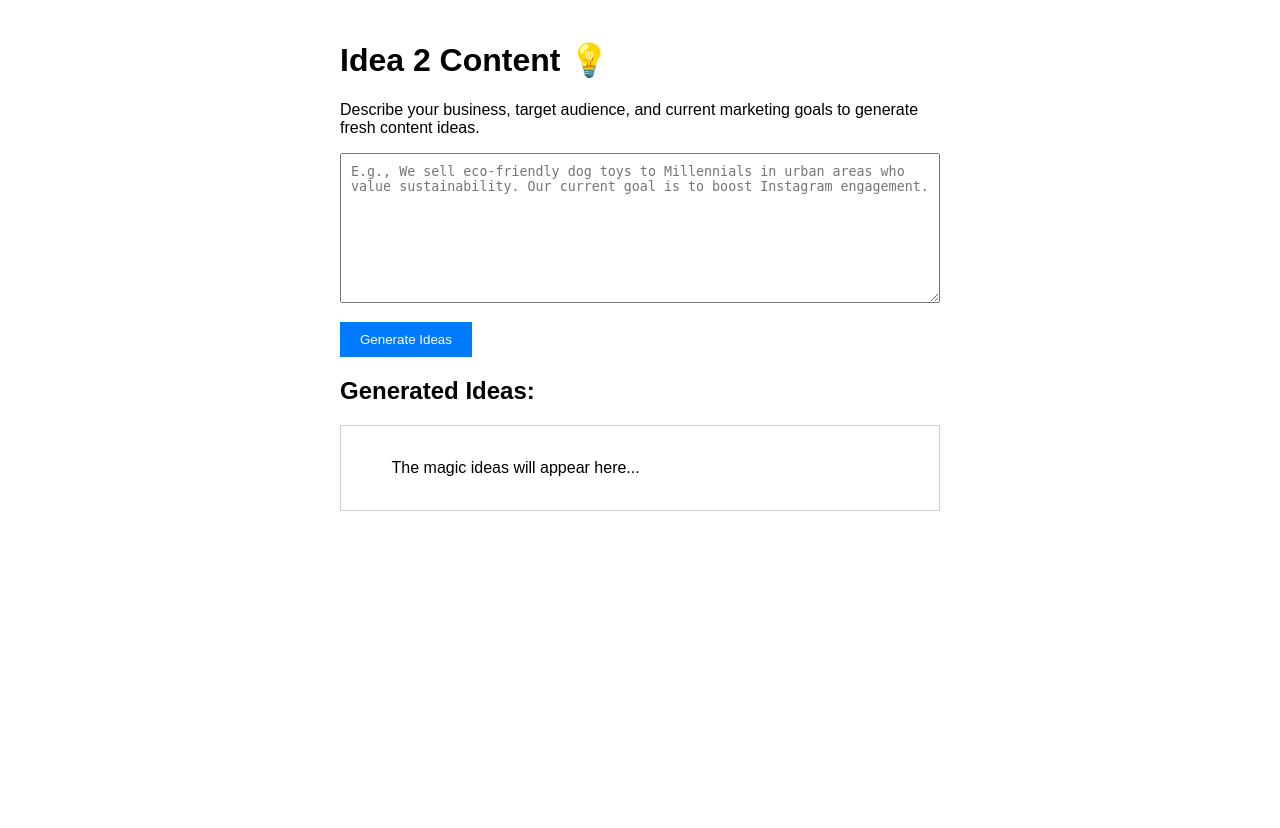
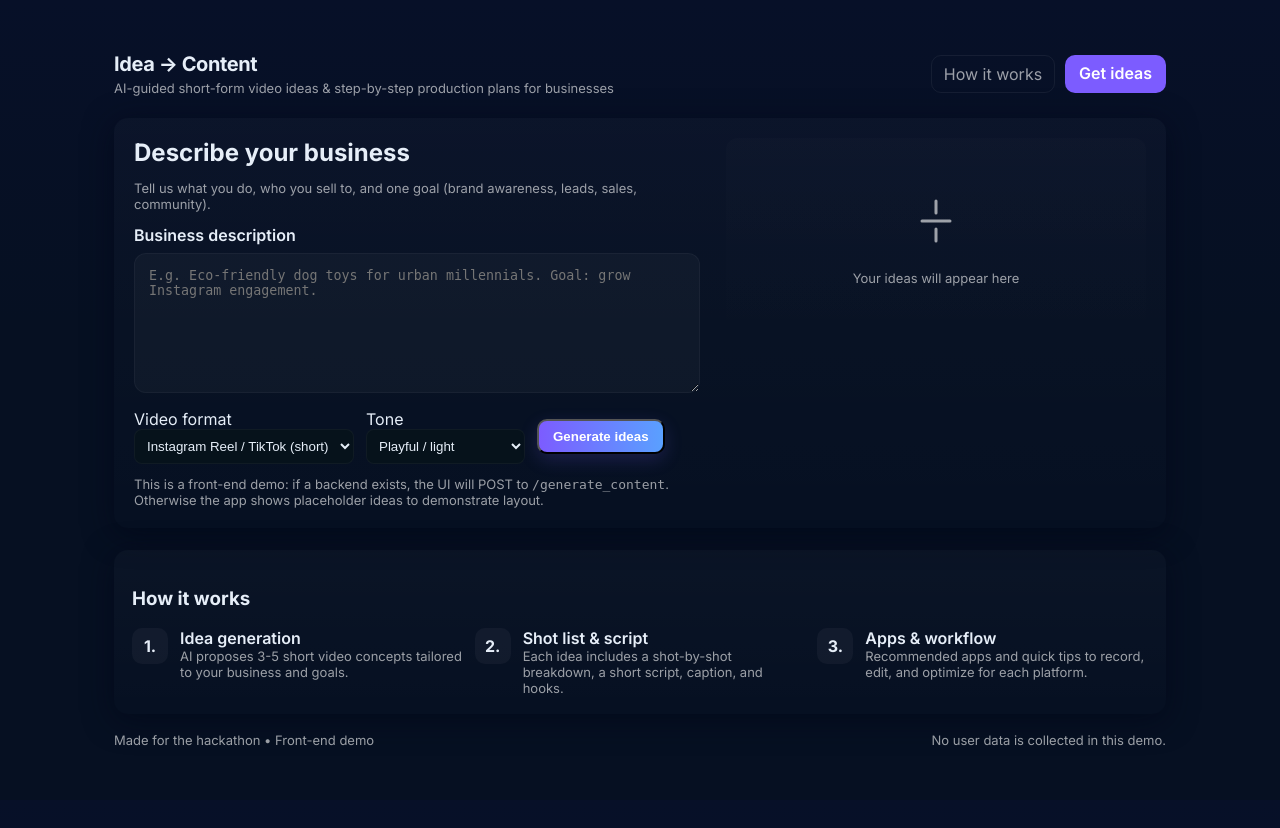
Before and after one commit to hibob10123/idea-to-content, a Flask app: page / in a window 1280 px wide. Before the commit the page ends 511 px from the top, so only its background shows below. Run offline with Flask 3, Linux system fonts and the light colour scheme.

Commit message:
Updated frontend

```diff
--- a/app.py
+++ b/app.py
@@ -1,34 +1,106 @@
-from flask import Flask, jsonify, request, render_template
-# You need to create a 'templates' folder for Flask to find the HTML,
-# OR use a simple redirect to the index.html file location.
-# For maximum simplicity, let's just serve the index file directly for now,
-# which requires using Flask's send_static_file or using a templates folder.
-
-# HACKATHON SIMPLICITY: Let's use the simplest method by using a dedicated templates folder.
+from flask import Flask, jsonify, request, render_template, escape
 
 app = Flask(__name__)
 
+
+def generate_marketing_ideas(business_description, max_ideas=6):
+    """Generate a small list of content-marketing ideas from a business description.
+
+    This is a simple, deterministic generator intended as a placeholder so the
+    app behaves like a chatbot. It can be swapped for an LLM call later.
+
+    Returns a list of idea dicts with keys: type, title, description, example.
+    """
+    desc = (business_description or '').strip()
+    short = (desc[:120] + '...') if len(desc) > 120 else desc
+
+    # Basic heuristics: try to detect channel keywords in the description
+    lower = desc.lower()
+    channels = []
+    if any(k in lower for k in ['instagram', 'ig', 'tiktok', 'reel']):
+        channels.append('social')
+    if any(k in lower for k in ['blog', 'article', 'seo']):
+        channels.append('blog')
+    if any(k in lower for k in ['email', 'newsletter']):
+        channels.append('email')
+    if not channels:
+        channels = ['social', 'blog', 'email']
+
+    ideas = []
+
+    # 1. Social post idea
+    ideas.append({
+        'type': 'Social Post',
+        'title': 'High-impact social carousel',
+        'description': f"Create an Instagram carousel that tells a 5-step story about why customers choose you. Target: {', '.join(channels[:2])}.",
+        'example': f"Slide 1: Problem. Slide 2: Your solution. Slide 3: Benefits. Slide 4: Social proof. CTA: Shop / Learn more. (Received: {escape(short)})"
+    })
+
+    # 2. Short video idea
+    ideas.append({
+        'type': 'Short Video',
+        'title': '15s TikTok/Reel idea',
+        'description': 'A fast before/after or transformation clip with upbeat music and a 1-line hook.',
+        'example': "Hook: 'You won't believe this trick' -> 10s demo -> 3s CTA + brand shot"
+    })
+
+    # 3. Blog/article idea
+    ideas.append({
+        'type': 'Blog Post',
+        'title': 'Long-form explainer or listicle',
+        'description': 'Write a helpful resource (how-to or top N list) that answers common customer questions and targets SEO keywords.',
+        'example': "Title: 'Top 7 ways to choose X for Y' — include product mentions and internal links."
+    })
+
+    # 4. Email idea
+    ideas.append({
+        'type': 'Email',
+        'title': 'Short welcome series email',
+        'description': '3-email sequence: welcome, benefits + social proof, limited-time offer.',
+        'example': "Email 1: Welcome + brand story. Email 2: Bestsellers. Email 3: 10% off to convert."
+    })
+
+    # 5. Influencer / partnership idea
+    ideas.append({
+        'type': 'Influencer',
+        'title': 'Micro-influencer co-create',
+        'description': 'Partner with 3-5 micro-influencers for product trials and UGC collection.',
+        'example': "Ask creators to show 'a day with' the product and link to a tracked discount."
+    })
+
+    # 6. Campaign idea
+    ideas.append({
+        'type': 'Campaign',
+        'title': '7-day challenge / user-generated content campaign',
+        'description': 'Encourage users to share short videos/posts using a hashtag and reward top posts.',
+        'example': "Prompt: '7 days of X — share your results using #YourBrandChallenge'"
+    })
+
+    # Trim to max_ideas
+    return ideas[:max_ideas]
+
+
 @app.route('/')
 def index():
-    # To use render_template, you must move your index.html into a new folder called 'templates'
     return render_template('index.html')
 
-@app.route('/generate_content', methods=['POST'])
-def generate_content():
-    # This is where your AI logic will go!
-    data = request.get_json()
-    business_description = data.get('description', 'No description provided')
 
-    # Placeholder for the hackathon
-    return jsonify({
-        "status": "success",
-        "ideas": [
-            f"Idea 1 (Social Post): Use an image of a happy dog and the caption: 'Sustainability never felt so soft! Meet our new eco-toy line.'",
-            f"Idea 2 (Blog Post): 'Top 5 Eco-Friendly Dog Products for Urban Living' - Mentioning your product.",
-            f"Idea 3 (Video Script): A 15-second TikTok showing a quick, fun way to recycle old toys, with a call to action to buy your new product.",
-            f"Analysis received: {business_description[:30]}..." # Shows the AI received the data
-        ]
-    })
+@app.route('/idea-to-content', methods=['POST'])
+def idea_to_content():
+    """Endpoint that behaves like a small chatbot: accepts a business idea and
+    returns content-marketing ideas."""
+    data = request.get_json() or {}
+    # Accept either 'idea' or 'description' or 'text'
+    business_description = data.get('idea') or data.get('description') or data.get('text') or ''
+
+    if not business_description.strip():
+        return jsonify({'status': 'error', 'message': 'Please provide a business idea/description.'}), 400
+
+    # Generate ideas
+    ideas = generate_marketing_ideas(business_description)
+
+    return jsonify({'status': 'success', 'input': business_description, 'ideas': ideas})
+
 
 if __name__ == '__main__':
     app.run(debug=True)
--- /dev/null
+++ b/static/css/style.css
@@ -0,0 +1,64 @@
+:root{
+  --bg:#0f1724;
+  --card:#0b1220;
+  --muted:rgba(255,255,255,0.6);
+  --accent:#7c5cff;
+  --glass: rgba(255,255,255,0.03);
+  --radius:12px;
+  --max-width:1100px;
+}
+*{box-sizing:border-box}
+html,body{height:100%;}
+body{
+  margin:0;
+  font-family:Inter,system-ui,-apple-system,"Segoe UI",Roboto,"Helvetica Neue",Arial;
+  background:linear-gradient(180deg,#071028 0%, #061022 40%);
+  color:#e6eef8;
+  -webkit-font-smoothing:antialiased;
+}
+.app{max-width:var(--max-width);margin:28px auto;padding:24px}
+.header{display:flex;align-items:center;justify-content:space-between;gap:20px}
+.brand h1{margin:0;font-size:20px;letter-spacing:-0.4px}
+.tag{margin:4px 0 0;color:var(--muted);font-size:13px}
+.nav-cta{display:flex;gap:10px}
+.btn{background:var(--accent);color:white;padding:8px 14px;border-radius:10px;text-decoration:none;font-weight:600}
+.btn-outline{border:1px solid rgba(255,255,255,0.06);padding:8px 12px;border-radius:10px;color:var(--muted);text-decoration:none}
+.panel{margin-top:22px;background:linear-gradient(180deg,rgba(255,255,255,0.02), transparent);padding:20px;border-radius:14px;box-shadow:0 6px 30px rgba(2,6,23,0.6)}
+.panel.slim{padding:18px}
+.panel-grid{display:grid;grid-template-columns:1fr 420px;gap:20px}
+.left{padding-right:6px}
+.panel-title{margin:0 0 6px}
+.muted{color:var(--muted);font-size:13px}
+.field{display:block;margin-top:12px}
+.field .label{display:block;margin-bottom:8px;font-weight:600}
+textarea{width:100%;min-height:140px;padding:14px;border-radius:12px;border:1px solid rgba(255,255,255,0.04);background:var(--glass);color:inherit;resize:vertical}
+.controls{display:flex;gap:12px;align-items:center;margin-top:12px;flex-wrap:wrap}
+.option-group{display:flex;flex-direction:column}
+select{padding:8px;border-radius:8px;background:#06121b;border:1px solid rgba(255,255,255,0.04);color:inherit}
+.btn-primary{background:linear-gradient(90deg,var(--accent),#5aa0ff);box-shadow:0 6px 18px rgba(124,92,255,0.18)}
+.note{margin-top:12px;font-size:13px}
+
+.results{min-height:220px;background:linear-gradient(180deg,rgba(255,255,255,0.01), transparent);border-radius:12px;padding:14px;overflow:auto}
+.results.empty{display:flex;align-items:center;justify-content:center;color:var(--muted)}
+.placeholder{display:flex;flex-direction:column;align-items:center;gap:12px}
+
+.idea-card{background:linear-gradient(180deg,rgba(255,255,255,0.02), rgba(255,255,255,0.01));border-radius:12px;padding:12px;margin-bottom:12px;border:1px solid rgba(255,255,255,0.02)}
+.idea-header{display:flex;justify-content:space-between;align-items:center;gap:10px}
+.idea-title{font-weight:700}
+.idea-meta{color:var(--muted);font-size:13px}
+.idea-body{margin-top:10px;color:var(--muted);font-size:14px}
+.pill{display:inline-block;background:rgba(255,255,255,0.03);padding:6px 8px;border-radius:999px;font-size:12px;margin-left:6px}
+.actions{display:flex;gap:8px;margin-top:12px}
+.copy-btn{background:transparent;border:1px solid rgba(255,255,255,0.04);padding:6px 8px;border-radius:8px;color:var(--muted);cursor:pointer}
+
+.steps{display:grid;grid-template-columns:repeat(auto-fit,minmax(180px,1fr));gap:12px;margin-top:12px}
+.step{display:flex;gap:12px;align-items:flex-start}
+.step strong{background:rgba(255,255,255,0.04);padding:8px;border-radius:10px;min-width:36px;text-align:center}
+.step-title{font-weight:600}
+
+.footer{display:flex;justify-content:space-between;color:var(--muted);margin-top:18px;font-size:13px}
+
+@media (max-width:900px){
+  .panel-grid{grid-template-columns:1fr}
+  .right{order:2}
+}
--- /dev/null
+++ b/static/js/app.js
@@ -0,0 +1,158 @@
+document.addEventListener('DOMContentLoaded', () => {
+  const generateBtn = document.getElementById('generate-btn');
+  const descEl = document.getElementById('business-description');
+  const resultsEl = document.getElementById('results');
+
+  function showPlaceholder() {
+    resultsEl.classList.add('empty');
+    resultsEl.innerHTML = `
+      <div class="placeholder">
+        <svg width="48" height="48" viewBox="0 0 24 24" fill="none" stroke="currentColor" stroke-width="1.5">
+          <path d="M12 2v6" stroke-linecap="round" stroke-linejoin="round"></path>
+          <path d="M5 12h14" stroke-linecap="round" stroke-linejoin="round"></path>
+          <path d="M12 22v-6" stroke-linecap="round" stroke-linejoin="round"></path>
+        </svg>
+        <p class="muted">Your ideas will appear here</p>
+      </div>`;
+  }
+
+  function makeIdeaCard(idea) {
+    const div = document.createElement('div');
+    div.className = 'idea-card';
+
+    div.innerHTML = `
+      <div class="idea-header">
+        <div>
+          <div class="idea-title">${escapeHtml(idea.title)}</div>
+          <div class="idea-meta">${escapeHtml(idea.format)} • ${escapeHtml(idea.tone)}</div>
+        </div>
+        <div class="pill">${escapeHtml(idea.duration)}</div>
+      </div>
+      <div class="idea-body">
+        <div class="muted"><strong>Hook / caption:</strong> ${escapeHtml(idea.caption)}</div>
+        <div style="margin-top:8px"><strong>Shot list & script:</strong>
+          <div class="muted" style="margin-top:6px;white-space:pre-wrap">${escapeHtml(idea.script)}</div>
+        </div>
+        <div class="actions">
+          <button class="copy-btn" data-copy>Copy full script</button>
+          <button class="copy-btn" data-copy-caption>Copy caption</button>
+        </div>
+        <div style="margin-top:10px;color:var(--muted)"><strong>Apps:</strong> ${escapeHtml(idea.apps.join(', '))}</div>
+      </div>
+    `;
+
+    // attach copy handlers
+    div.querySelectorAll('[data-copy],[data-copy-caption]').forEach(btn => {
+      btn.addEventListener('click', () => {
+        if (btn.hasAttribute('data-copy')) {
+          copyToClipboard(idea.scriptFull || (idea.caption + '\n\n' + idea.script));
+        } else {
+          copyToClipboard(idea.caption);
+        }
+        btn.textContent = 'Copied';
+        setTimeout(() => (btn.textContent = btn.hasAttribute('data-copy') ? 'Copy full script' : 'Copy caption'), 1200);
+      });
+    });
+
+    return div;
+  }
+
+  function renderIdeas(ideas) {
+    resultsEl.classList.remove('empty');
+    resultsEl.innerHTML = '';
+    ideas.forEach(i => resultsEl.appendChild(makeIdeaCard(i)));
+  }
+
+  function buildPlaceholderIdeas(description, format, tone) {
+    // Lightweight deterministic placeholder generator for demo purposes
+    const base = description ? description.split('.')[0] : 'Your business';
+    return [1,2,3].map(n => {
+      return {
+        title: `${base} — ${['Quick tip','Customer story','Before & after'][n-1]}`,
+        format: format === 'youtube-long' ? 'YouTube (long)' : (format === 'youtube' ? 'YouTube Short' : 'Reel/TikTok'),
+        tone: tone,
+        duration: format === 'youtube-long' ? '2-5 min' : (format === 'youtube' ? '0:15' : '0:30'),
+        caption: `Quick ${tone} idea to boost engagement #${n}`,
+        script: `${n}. Hook (2-4s): Grab attention with unexpected fact about ${base}\n`+
+                `${n}. Shot 1: Close-up — 3s\n${n}. Shot 2: Demo — 6s\n${n}. Shot 3: CTA — 3s\n\nNotes: Keep it authentic, add captions, vertical crop.`,
+        scriptFull: `HOOK:\nGrab attention with a short line about ${base}\n\nSCRIPT:\n${n}. Shot 1: ...` ,
+        apps: n === 1 ? ['CapCut','InShot','Canva'] : (n===2 ? ['VN','Instagram Reels','Descript'] : ['LumaFusion','Premiere Rush','Spark Video'])
+      };
+    });
+  }
+
+  function escapeHtml(str){
+    if(!str) return '';
+    return String(str)
+      .replace(/&/g,'&amp;')
+      .replace(/</g,'&lt;')
+      .replace(/>/g,'&gt;')
+      .replace(/"/g,'&quot;')
+      .replace(/'/g,'&#039;');
+  }
+
+  function copyToClipboard(text){
+    if(!text) return;
+    navigator.clipboard && navigator.clipboard.writeText(text).catch(()=>{
+      const ta = document.createElement('textarea');
+      ta.value = text; document.body.appendChild(ta); ta.select(); document.execCommand('copy'); ta.remove();
+    });
+  }
+
+  async function generate() {
+    const description = descEl.value.trim();
+    const format = document.getElementById('video-format').value;
+    const tone = document.getElementById('tone').value;
+
+    // show loading state
+    resultsEl.classList.remove('empty');
+    resultsEl.innerHTML = '<div class="muted">Generating ideas…</div>';
+
+    // try contacting backend if available; otherwise fallback to local placeholders
+    try {
+      const resp = await fetch('/generate_content', {
+        method: 'POST',
+        headers: {'Content-Type':'application/json'},
+        body: JSON.stringify({description, format, tone})
+      });
+      if (resp.ok) {
+        const data = await resp.json();
+        if (data && data.ideas) {
+          renderIdeas(data.ideas.map(mapBackendIdea));
+          return;
+        }
+      }
+    } catch (err) {
+      // ignoring errors from backend in demo mode
+      console.debug('Backend not available or returned error', err);
+    }
+
+    // fallback
+    const ideas = buildPlaceholderIdeas(description, format, tone);
+    renderIdeas(ideas);
+  }
+
+  function mapBackendIdea(raw){
+    // adapt a simple backend idea shape to UI card
+    return {
+      title: raw.title || raw.headline || 'Untitled idea',
+      format: raw.format || 'Reel',
+      tone: raw.tone || 'neutral',
+      duration: raw.duration || '0:30',
+      caption: raw.caption || raw.hook || '',
+      script: raw.script || raw.body || '',
+      scriptFull: raw.scriptFull || raw.script || '',
+      apps: raw.apps || ['CapCut','Canva']
+    };
+  }
+
+  // wire UI
+  generateBtn.addEventListener('click', () => {
+    generateBtn.disabled = true;
+    generateBtn.textContent = 'Working...';
+    generate().finally(()=>{generateBtn.disabled=false;generateBtn.textContent='Generate ideas'});
+  });
+
+  // show initial placeholder
+  showPlaceholder();
+});
--- a/templates/index.html
+++ b/templates/index.html
@@ -1,61 +1,113 @@
 <!DOCTYPE html>
 <html lang="en">
-<head>
-    <meta charset="UTF-8">
-    <meta name="viewport" content="width=device-width, initial-scale=1.0">
-    <title>Content Catalyst - Idea Generator</title>
-    <style>
-        body { font-family: sans-serif; max-width: 600px; margin: 0 auto; padding: 20px; }
-        textarea { width: 100%; height: 150px; margin-bottom: 15px; padding: 10px; box-sizing: border-box; }
-        button { padding: 10px 20px; background-color: #007bff; color: white; border: none; cursor: pointer; }
-        #results-container { margin-top: 20px; padding: 15px; border: 1px solid #ccc; white-space: pre-wrap; }
-    </style>
-</head>
-<body>
-    <h1>Idea 2 Content 💡</h1>
-    <p>Describe your business, target audience, and current marketing goals to generate fresh content ideas.</p>
+    <head>
+        <meta charset="utf-8" />
+        <meta name="viewport" content="width=device-width, initial-scale=1" />
+        <title>Idea → Content — AI Video Ideas for Business</title>
+        <link rel="preconnect" href="https://fonts.googleapis.com">
+        <link rel="preconnect" href="https://fonts.gstatic.com" crossorigin>
+        <link href="https://fonts.googleapis.com/css2?family=Inter:wght@300;400;600;700&display=swap" rel="stylesheet">
+        <link rel="stylesheet" href="/static/css/style.css">
+    </head>
+    <body>
+        <main class="app">
+            <header class="header">
+                <div class="brand">
+                    <h1>Idea → Content</h1>
+                    <p class="tag">AI-guided short-form video ideas & step-by-step production plans for businesses</p>
+                </div>
+                <nav class="nav-cta">
+                    <a class="btn-outline" href="#how-it-works">How it works</a>
+                    <a class="btn" href="#generator">Get ideas</a>
+                </nav>
+            </header>
 
-    <textarea id="business-description" placeholder="E.g., We sell eco-friendly dog toys to Millennials in urban areas who value sustainability. Our current goal is to boost Instagram engagement."></textarea>
+            <section id="generator" class="panel">
+                <div class="panel-grid">
+                    <div class="left">
+                        <h2 class="panel-title">Describe your business</h2>
+                        <p class="muted">Tell us what you do, who you sell to, and one goal (brand awareness, leads, sales, community).</p>
 
-    <button onclick="generateIdeas()">Generate Ideas</button>
+                        <label class="field">
+                            <span class="label">Business description</span>
+                            <textarea id="business-description" placeholder="E.g. Eco-friendly dog toys for urban millennials. Goal: grow Instagram engagement."></textarea>
+                        </label>
 
-    <h2>Generated Ideas:</h2>
-    <div id="results-container">
-        The magic ideas will appear here...
-    </div>
+                        <div class="controls">
+                            <div class="option-group">
+                                <label>Video format</label>
+                                <select id="video-format">
+                                    <option value="reel">Instagram Reel / TikTok (short)</option>
+                                    <option value="youtube">YouTube Short</option>
+                                    <option value="youtube-long">YouTube (long-form)</option>
+                                </select>
+                            </div>
 
-    <script>
-        async function generateIdeas() {
-            const description = document.getElementById('business-description').value;
-            const resultsContainer = document.getElementById('results-container');
+                            <div class="option-group">
+                                <label>Tone</label>
+                                <select id="tone">
+                                    <option value="playful">Playful / light</option>
+                                    <option value="educational">Educational / helpful</option>
+                                    <option value="inspirational">Inspirational</option>
+                                </select>
+                            </div>
 
-            // Clear previous results and show loading
-            resultsContainer.innerHTML = 'Generating ideas... please wait.';
+                            <button id="generate-btn" class="btn btn-primary">Generate ideas</button>
+                        </div>
 
-            try {
-                // Send the data to the Flask backend's '/generate_content' route
-                const response = await fetch('http://127.0.0.1:5000/generate_content', {
-                    method: 'POST',
-                    headers: {
-                        'Content-Type': 'application/json'
-                    },
-                    body: JSON.stringify({ description: description })
-                });
+                        <div class="note muted">This is a front-end demo: if a backend exists, the UI will POST to <code>/generate_content</code>. Otherwise the app shows placeholder ideas to demonstrate layout.</div>
+                    </div>
 
-                const data = await response.json();
+                    <div class="right">
+                        <div id="results" class="results empty">
+                            <div class="placeholder">
+                                <svg width="48" height="48" viewBox="0 0 24 24" fill="none" stroke="currentColor" stroke-width="1.5">
+                                    <path d="M12 2v6" stroke-linecap="round" stroke-linejoin="round"></path>
+                                    <path d="M5 12h14" stroke-linecap="round" stroke-linejoin="round"></path>
+                                    <path d="M12 22v-6" stroke-linecap="round" stroke-linejoin="round"></path>
+                                </svg>
+                                <p class="muted">Your ideas will appear here</p>
+                            </div>
+                        </div>
+                    </div>
+                </div>
+            </section>
 
-                if (data.status === 'success') {
-                    // Display the placeholder ideas from your app.py
-                    resultsContainer.innerHTML = data.ideas.join('\n\n---\n\n');
-                } else {
-                    resultsContainer.innerHTML = 'Error generating ideas: ' + data.message;
-                }
+            <section id="how-it-works" class="panel slim">
+                <h3>How it works</h3>
+                <div class="steps">
+                    <div class="step">
+                        <strong>1.</strong>
+                        <div>
+                            <div class="step-title">Idea generation</div>
+                            <div class="muted">AI proposes 3-5 short video concepts tailored to your business and goals.</div>
+                        </div>
+                    </div>
 
-            } catch (error) {
-                resultsContainer.innerHTML = 'An unexpected error occurred. Check the console and server logs.';
-                console.error('Fetch error:', error);
-            }
-        }
-    </script>
-</body>
+                    <div class="step">
+                        <strong>2.</strong>
+                        <div>
+                            <div class="step-title">Shot list & script</div>
+                            <div class="muted">Each idea includes a shot-by-shot breakdown, a short script, caption, and hooks.</div>
+                        </div>
+                    </div>
+
+                    <div class="step">
+                        <strong>3.</strong>
+                        <div>
+                            <div class="step-title">Apps & workflow</div>
+                            <div class="muted">Recommended apps and quick tips to record, edit, and optimize for each platform.</div>
+                        </div>
+                    </div>
+                </div>
+            </section>
+
+            <footer class="footer">
+                <div>Made for the hackathon • Front-end demo</div>
+                <div class="muted">No user data is collected in this demo.</div>
+            </footer>
+        </main>
+
+        <script src="/static/js/app.js" defer></script>
+    </body>
 </html>
```
